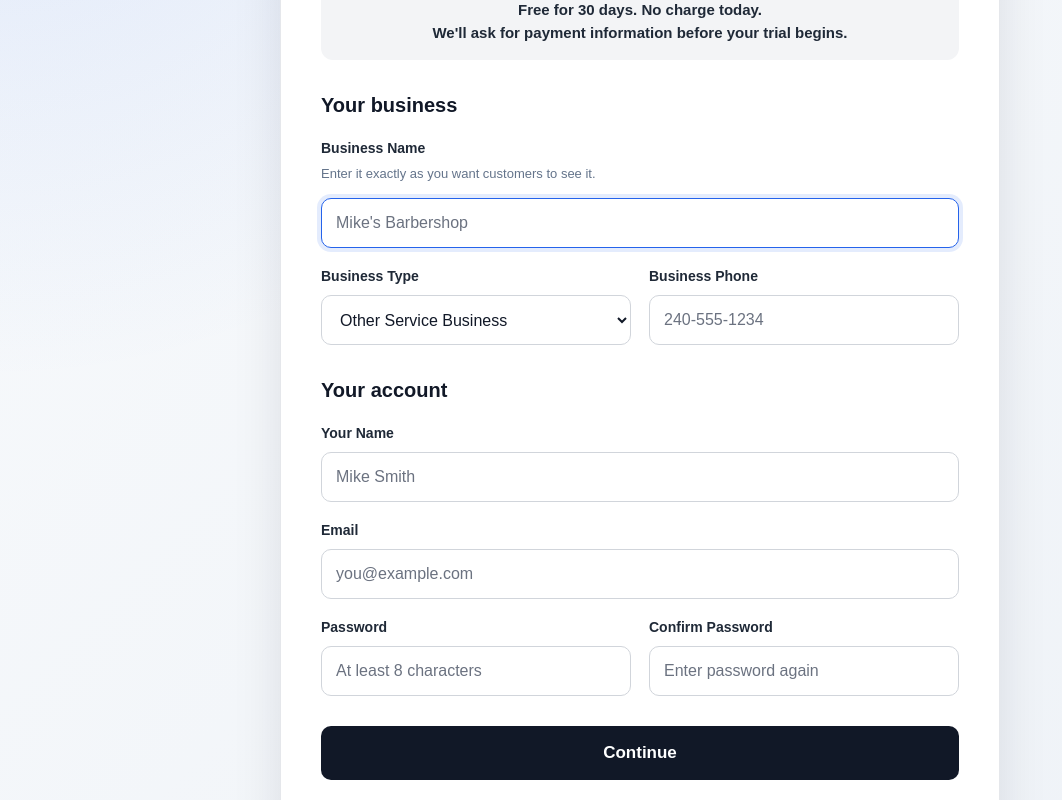
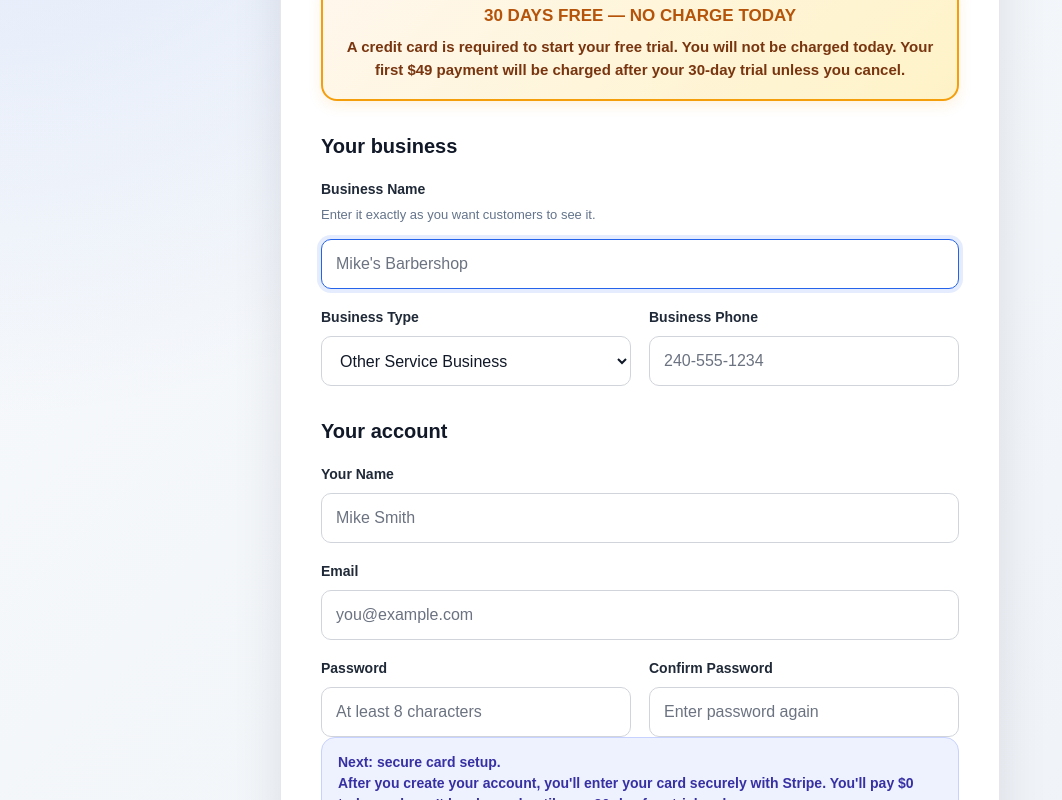
Before and after one commit to jonathandschreiber-commits/chairtime, a Next.js app in the folder frontend/: page /signup in a window 1280 px wide. Shown: the part 280-1080 px from the top of the page, without its empty margins (0-1062 px from the left). Built offline with nearby package versions, Linux system fonts and the light colour scheme.

Commit message:
Require Stripe trial setup after signup

```diff
--- a/frontend/app/signup/page.js
+++ b/frontend/app/signup/page.js
@@ -1,21 +1,20 @@
 "use client";
 
 import Link from "next/link";
-import { useRouter } from "next/navigation";
 import { useState } from "react";
 import styles from "./signup.module.css";
 
 export default function SignupPage() {
-  const router = useRouter();
-
   const [businessName, setBusinessName] = useState("");
-  const [businessType, setBusinessType] = useState("service_business");
+  const [businessType, setBusinessType] =
+    useState("service_business");
   const [phone, setPhone] = useState("");
 
   const [ownerName, setOwnerName] = useState("");
   const [email, setEmail] = useState("");
   const [password, setPassword] = useState("");
-  const [confirmPassword, setConfirmPassword] = useState("");
+  const [confirmPassword, setConfirmPassword] =
+    useState("");
 
   const [loading, setLoading] = useState(false);
   const [error, setError] = useState("");
@@ -48,7 +47,9 @@ export default function SignupPage() {
     }
 
     if (password.length < 8) {
-      setError("Your password must be at least 8 characters.");
+      setError(
+        "Your password must be at least 8 characters."
+      );
       return;
     }
 
@@ -61,7 +62,17 @@ export default function SignupPage() {
     setError("");
 
     try {
-      const response = await fetch("/api/auth/signup", {
+      /*
+       * Step 1:
+       * Create the shop and owner account.
+       *
+       * The signup API also establishes the authenticated
+       * ChairTime session needed for the Stripe Checkout
+       * request that immediately follows.
+       */
+      const signupResponse = await fetch(
+        "/api/auth/signup",
+        {
           method: "POST",
           headers: {
             "Content-Type": "application/json",
@@ -72,33 +83,37 @@ export default function SignupPage() {
             business_type: businessType,
             phone: cleanPhone || null,
             timezone:
-            Intl.DateTimeFormat().resolvedOptions().timeZone ||
+              Intl.DateTimeFormat()
+                .resolvedOptions()
+                .timeZone ||
               "America/New_York",
             owner_name: cleanOwnerName,
             email: cleanEmail,
             password,
           }),
-      });
+        }
+      );
 
-      let data = {};
+      let signupData = {};
 
       try {
-        data = await response.json();
+        signupData =
+          await signupResponse.json();
       } catch {
-        data = {};
+        signupData = {};
       }
 
-      if (!response.ok) {
+      if (!signupResponse.ok) {
         throw new Error(
-          data.detail ||
-            data.error ||
+          signupData.detail ||
+            signupData.error ||
             "Unable to create your account."
         );
       }
 
       const shopSlug =
-        data?.shop?.slug ||
-        data?.user?.shop_slug;
+        signupData?.shop?.slug ||
+        signupData?.user?.shop_slug;
 
       if (!shopSlug) {
         throw new Error(
@@ -107,23 +122,65 @@ export default function SignupPage() {
       }
 
       /*
-       * TEMPORARY:
-       * Until Stripe onboarding is added, send the new owner
-       * to the shop's Admin Home so we can verify signup
-       * end-to-end.
+       * Step 2:
+       * Immediately create Stripe Checkout.
        *
-       * The next development step will replace this destination
-       * with the payment/free-trial screen.
+       * A new owner does NOT go to Admin or Setup here.
+       * Stripe must first accept the payment method and
+       * create the 30-day trial subscription.
        */
-      router.replace(`/${shopSlug}/admin`);
-      router.refresh();
+      const checkoutResponse = await fetch(
+        "/api/billing/create-checkout-session",
+        {
+          method: "POST",
+          headers: {
+            Accept: "application/json",
+          },
+        }
+      );
+
+      let checkoutData = {};
+
+      try {
+        checkoutData =
+          await checkoutResponse.json();
+      } catch {
+        checkoutData = {};
+      }
+
+      if (!checkoutResponse.ok) {
+        throw new Error(
+          checkoutData.detail ||
+            checkoutData.error ||
+            "Your account was created, but we could not open the secure payment page. Please sign in and try again."
+        );
+      }
+
+      const checkoutUrl =
+        checkoutData.checkout_url ||
+        checkoutData.url;
+
+      if (!checkoutUrl) {
+        throw new Error(
+          "Your account was created, but Stripe did not return the secure payment page."
+        );
+      }
+
+      /*
+       * Step 3:
+       * Leave ChairTime for Stripe-hosted Checkout.
+       *
+       * Stripe will return the owner to ChairTime only
+       * after Checkout succeeds or is canceled.
+       */
+      window.location.href = checkoutUrl;
     } catch (error) {
       setError(
         error instanceof Error
           ? error.message
           : "Unable to create your account. Please try again."
       );
-    } finally {
+
       setLoading(false);
     }
   }
@@ -142,21 +199,57 @@ export default function SignupPage() {
             </h1>
 
             <p className={styles.brandText}>
-              Tell us a little about your business and create
-              your ChairTime owner account.
+              Tell us a little about your business and
+              create your ChairTime owner account.
             </p>
           </div>
 
-          <div className={styles.trial}>
-            Free for 30 days. No charge today.
-            <br />
-            We&apos;ll ask for payment information before your
-            trial begins.
+          <div
+            className={styles.trial}
+            style={{
+              background:
+                "linear-gradient(135deg, #fff7ed 0%, #fef3c7 100%)",
+              border: "2px solid #f59e0b",
+              borderRadius: "16px",
+              padding: "18px 20px",
+              color: "#78350f",
+              boxShadow:
+                "0 4px 14px rgba(245, 158, 11, 0.14)",
+            }}
+          >
+            <div
+              style={{
+                fontSize: "17px",
+                fontWeight: "900",
+                color: "#b45309",
+                marginBottom: "6px",
+              }}
+            >
+              30 DAYS FREE — NO CHARGE TODAY
             </div>
 
-          <form className={styles.form} onSubmit={handleSubmit}>
+            <div
+              style={{
+                fontWeight: "700",
+                lineHeight: "1.55",
+              }}
+            >
+              A credit card is required to start your
+              free trial. You will not be charged today.
+              Your first $49 payment will be charged
+              after your 30-day trial unless you cancel.
+            </div>
+          </div>
+
+          <form
+            className={styles.form}
+            onSubmit={handleSubmit}
+          >
             {error ? (
-              <p className={styles.error} role="alert">
+              <p
+                className={styles.error}
+                role="alert"
+              >
                 {error}
               </p>
             ) : null}
@@ -184,7 +277,8 @@ export default function SignupPage() {
                         lineHeight: "1.4",
                       }}
                     >
-                      Enter it exactly as you want customers to see it.
+                      Enter it exactly as you want
+                      customers to see it.
                     </p>
 
                     <input
@@ -194,7 +288,9 @@ export default function SignupPage() {
                       autoComplete="organization"
                       value={businessName}
                       onChange={(event) =>
-                        setBusinessName(event.target.value)
+                        setBusinessName(
+                          event.target.value
+                        )
                       }
                       placeholder="Mike's Barbershop"
                       disabled={loading}
@@ -217,25 +313,32 @@ export default function SignupPage() {
                     className={styles.select}
                     value={businessType}
                     onChange={(event) =>
-                      setBusinessType(event.target.value)
+                      setBusinessType(
+                        event.target.value
+                      )
                     }
                     disabled={loading}
                   >
                     <option value="service_business">
                       Other Service Business
                     </option>
+
                     <option value="barbershop">
                       Barbershop
                     </option>
+
                     <option value="hair_salon">
                       Hair Salon
                     </option>
+
                     <option value="nail_salon">
                       Nail Salon
                     </option>
+
                     <option value="massage">
                       Massage / Wellness
                     </option>
+
                     <option value="trainer">
                       Personal Training / Fitness
                     </option>
@@ -289,7 +392,9 @@ export default function SignupPage() {
                       autoComplete="name"
                       value={ownerName}
                       onChange={(event) =>
-                        setOwnerName(event.target.value)
+                        setOwnerName(
+                          event.target.value
+                        )
                       }
                       placeholder="Mike Smith"
                       disabled={loading}
@@ -317,7 +422,9 @@ export default function SignupPage() {
                       spellCheck="false"
                       value={email}
                       onChange={(event) =>
-                        setEmail(event.target.value)
+                        setEmail(
+                          event.target.value
+                        )
                       }
                       placeholder="you@example.com"
                       disabled={loading}
@@ -341,7 +448,9 @@ export default function SignupPage() {
                     autoComplete="new-password"
                     value={password}
                     onChange={(event) =>
-                      setPassword(event.target.value)
+                      setPassword(
+                        event.target.value
+                      )
                     }
                     placeholder="At least 8 characters"
                     disabled={loading}
@@ -364,7 +473,9 @@ export default function SignupPage() {
                     autoComplete="new-password"
                     value={confirmPassword}
                     onChange={(event) =>
-                      setConfirmPassword(event.target.value)
+                      setConfirmPassword(
+                        event.target.value
+                      )
                     }
                     placeholder="Enter password again"
                     disabled={loading}
@@ -374,20 +485,44 @@ export default function SignupPage() {
               </div>
             </section>
 
+            <div
+              style={{
+                background: "#eef2ff",
+                border: "1px solid #c7d2fe",
+                borderRadius: "14px",
+                padding: "14px 16px",
+                marginBottom: "16px",
+                color: "#3730a3",
+                fontSize: "14px",
+                lineHeight: "1.5",
+                fontWeight: "650",
+              }}
+            >
+              <strong>Next: secure card setup.</strong>
+              <br />
+              After you create your account, you&apos;ll
+              enter your card securely with Stripe.
+              You&apos;ll pay $0 today and won&apos;t be
+              charged until your 30-day free trial ends.
+            </div>
+
             <button
               className={styles.button}
               type="submit"
               disabled={loading}
             >
               {loading
-                ? "Creating Your Account..."
-                : "Continue"}
+                ? "Opening Secure Checkout..."
+                : "Create Account & Start Free Trial"}
             </button>
           </form>
 
           <p className={styles.footer}>
             Already have a ChairTime account?{" "}
-            <Link href="/login" className={styles.loginLink}>
+            <Link
+              href="/login"
+              className={styles.loginLink}
+            >
               Sign in
             </Link>
           </p>
```
Lines whose indentation alone changed are shown as unchanged.
